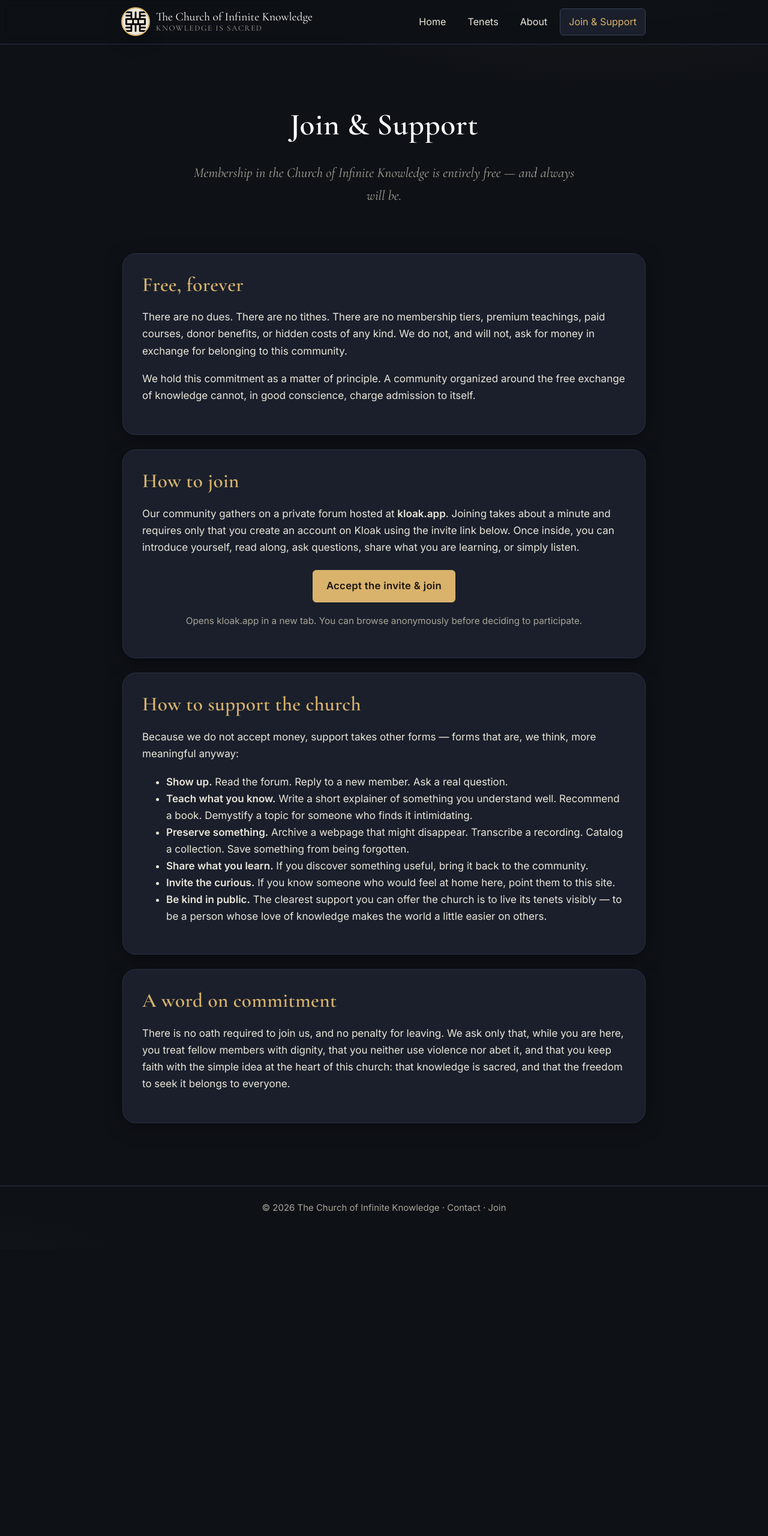
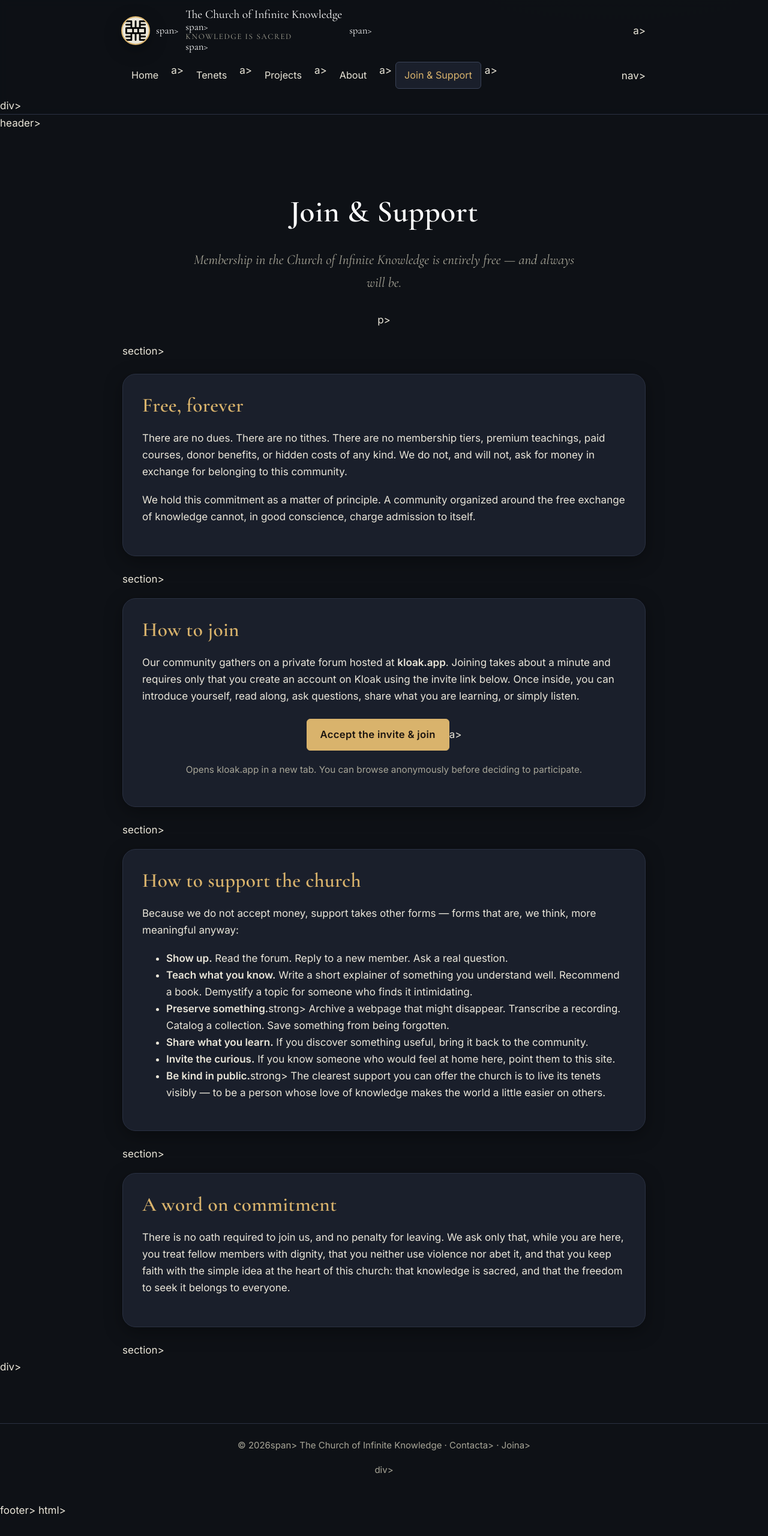
Before and after one commit to EdNaybers/coik.org, a plain HTML site: page join.html in a window 1280 px wide. Shown: the whole page at 60% size. Before the commit the page ends 2082 px from the top, so only its background shows below. Drawn offline with nearby package versions, Linux system fonts and the light colour scheme.

Commit message:
Add Projects link to nav (join.html)

```diff
--- a/join.html
+++ b/join.html
@@ -17,42 +17,43 @@
     <header class="site-header">
           <div class="container">
                   <a class="brand" href="index.html">
-          <span class="brand-mark"><img src="assets/icon.png" alt="" /></span>
+                            <span class="brand-mark"><img src="assets/icon.png" alt="" /></span>span>
                             <span class="brand-text">
-            <span class="title">The Church of Infinite Knowledge</span>
-          <span class="sub">Knowledge is sacred</span>
-        </span>
-      </a>
+                                        <span class="title">The Church of Infinite Knowledge</span>span>
+                                        <span class="sub">Knowledge is sacred</span>span>
+                            </span>span>
+                  </a>a>
                   <nav class="primary" aria-label="Primary">
-        <a href="index.html">Home</a>
-        <a href="tenets.html">Tenets</a>
-          <a href="about.html">About</a>
-          <a href="join.html" class="active">Join &amp; Support</a>
-        </nav>
-      </div>
-    </header>
+                            <a href="index.html">Home</a>a>
+                            <a href="tenets.html">Tenets</a>a>
+                            <a href="projects.html">Projects</a>a>
+                            <a href="about.html">About</a>a>
+                            <a href="join.html" class="active">Join &amp; Support</a>a>
+                  </nav>nav>
+          </div>div>
+    </header>header>
 
     <main>
           <div class="container">
                   <section class="hero">
                             <h1>Join &amp; Support</h1>
-          <p class="lede">Membership in the Church of Infinite Knowledge is entirely free — and always will be.</p>
-        </section>
+                          <p class="lede">Membership in the Church of Infinite Knowledge is entirely free — and always will be.</p>p>
+                  </section>section>
 
                 <section class="panel">
                         <h2>Free, forever</h2>
                         <p>There are no dues. There are no tithes. There are no membership tiers, premium teachings, paid courses, donor benefits, or hidden costs of any kind. We do not, and will not, ask for money in exchange for belonging to this community.</p>
                         <p>We hold this commitment as a matter of principle. A community organized around the free exchange of knowledge cannot, in good conscience, charge admission to itself.</p>
-        </section>
+                </section>section>
 
                 <section class="panel">
                         <h2>How to join</h2>
                         <p>Our community gathers on a private forum hosted at <strong>kloak.app</strong>. Joining takes about a minute and requires only that you create an account on Kloak using the invite link below. Once inside, you can introduce yourself, read along, ask questions, share what you are learning, or simply listen.</p>
                         <p class="center" style="margin-top:24px;">
-          <a class="btn" href="https://kloak.app/invite/DNSQFEUE" rel="noopener">Accept the invite &amp; join</a>
+                          <a class="btn" href="https://kloak.app/invite/DNSQFEUE" rel="noopener">Accept the invite &amp; join</a>a>
                         </p>
                         <p class="small center">Opens kloak.app in a new tab. You can browse anonymously before deciding to participate.</p>
-        </section>
+                </section>section>
 
                 <section class="panel">
                         <h2>How to support the church</h2>
@@ -60,25 +61,30 @@
                         <ul>
                                     <li><strong>Show up.</strong> Read the forum. Reply to a new member. Ask a real question.</li>
                                   <li><strong>Teach what you know.</strong> Write a short explainer of something you understand well. Recommend a book. Demystify a topic for someone who finds it intimidating.</li>
-            <li><strong>Preserve something.</strong> Archive a webpage that might disappear. Transcribe a recording. Catalog a collection. Save something from being forgotten.</li>
+                                  <li><strong>Preserve something.</strong>strong> Archive a webpage that might disappear. Transcribe a recording. Catalog a collection. Save something from being forgotten.</li>
                                   <li><strong>Share what you learn.</strong> If you discover something useful, bring it back to the community.</li>
                                   <li><strong>Invite the curious.</strong> If you know someone who would feel at home here, point them to this site.</li>
-            <li><strong>Be kind in public.</strong> The clearest support you can offer the church is to live its tenets visibly — to be a person whose love of knowledge makes the world a little easier on others.</li>
+                                  <li><strong>Be kind in public.</strong>strong> The clearest support you can offer the church is to live its tenets visibly — to be a person whose love of knowledge makes the world a little easier on others.</li>
                         </ul>
-        </section>
+                </section>section>
 
                 <section class="panel">
                         <h2>A word on commitment</h2>
                         <p>There is no oath required to join us, and no penalty for leaving. We ask only that, while you are here, you treat fellow members with dignity, that you neither use violence nor abet it, and that you keep faith with the simple idea at the heart of this church: that knowledge is sacred, and that the freedom to seek it belongs to everyone.</p>
-        </section>
-      </div>
+                </section>section>
+          </div>div>
     </main>
 
   <footer class="site-footer">
       <div class="container">
-        <p>&copy; <span id="yr"></span> The Church of Infinite Knowledge · <a href="about.html">Contact</a> · <a href="join.html">Join</a></p>
-    </div>
+            <p>&copy; <span id="yr"></span>span> The Church of Infinite Knowledge · <a href="about.html">Contact</a>a> · <a href="join.html">Join</a>a></p>
+      </div>div>
       <script>document.getElementById('yr').textContent = new Date().getFullYear();</script>
-    </footer>
+  </footer>footer>
 </body>
-  </html>
+</html>html>
+</script></p></p></li></strong></strong></li></li></strong></strong></li>
+                        </ul></strong></p></p></h2></h1>
+    </main>
+</body></title>
+  </head>
```
Lines whose indentation alone changed are shown as unchanged.
